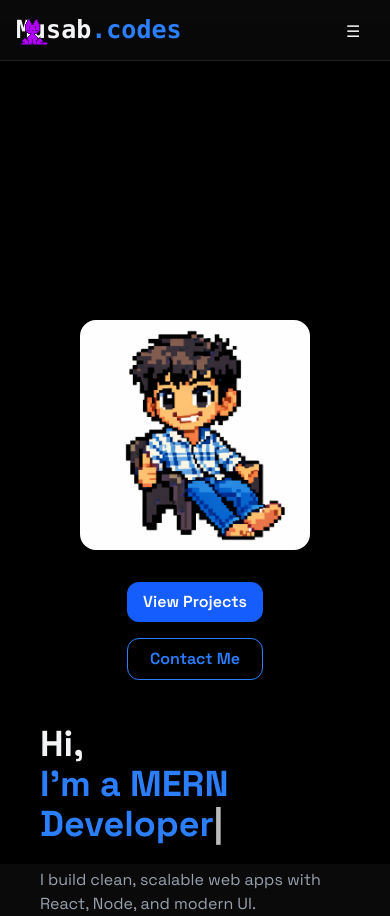
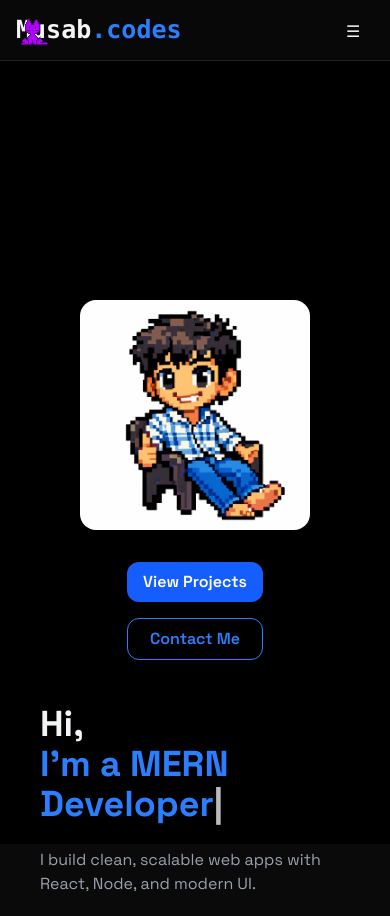
Before and after one commit to piratesofsi/musab-portfolio, a React (Vite) app: page / in a window 390 px wide. Built offline with nearby package versions, Linux system fonts and the light colour scheme.

Commit message:
responsiveness

```diff
--- a/src/components/sections/Home.jsx
+++ b/src/components/sections/Home.jsx
@@ -37,7 +37,7 @@ const Home = () => {
   return (
     <section
       id="home"
-      className="min-h-screen md:max-w-[1600px] md:mx-auto mt-5 md:mt-7 flex flex-col-reverse md:flex-row items-center gap-14 justify-start px-10 md:px-24
+      className="min-h-screen md:max-w-[1600px] md:mx-auto mt-0 md:mt-7 flex flex-col-reverse md:flex-row items-center gap-14 justify-start px-10 md:px-24
 "
     >
       {/* LEFT TEXT */}
```
